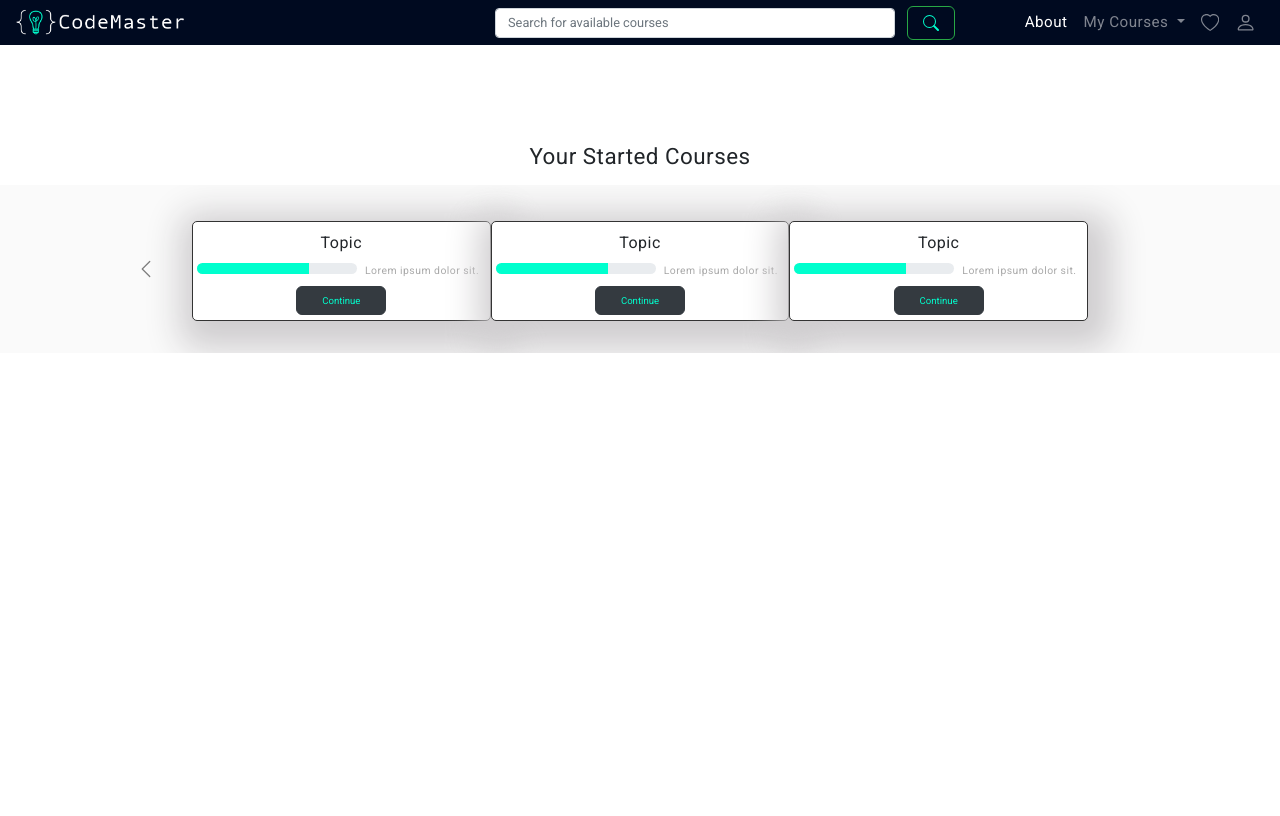
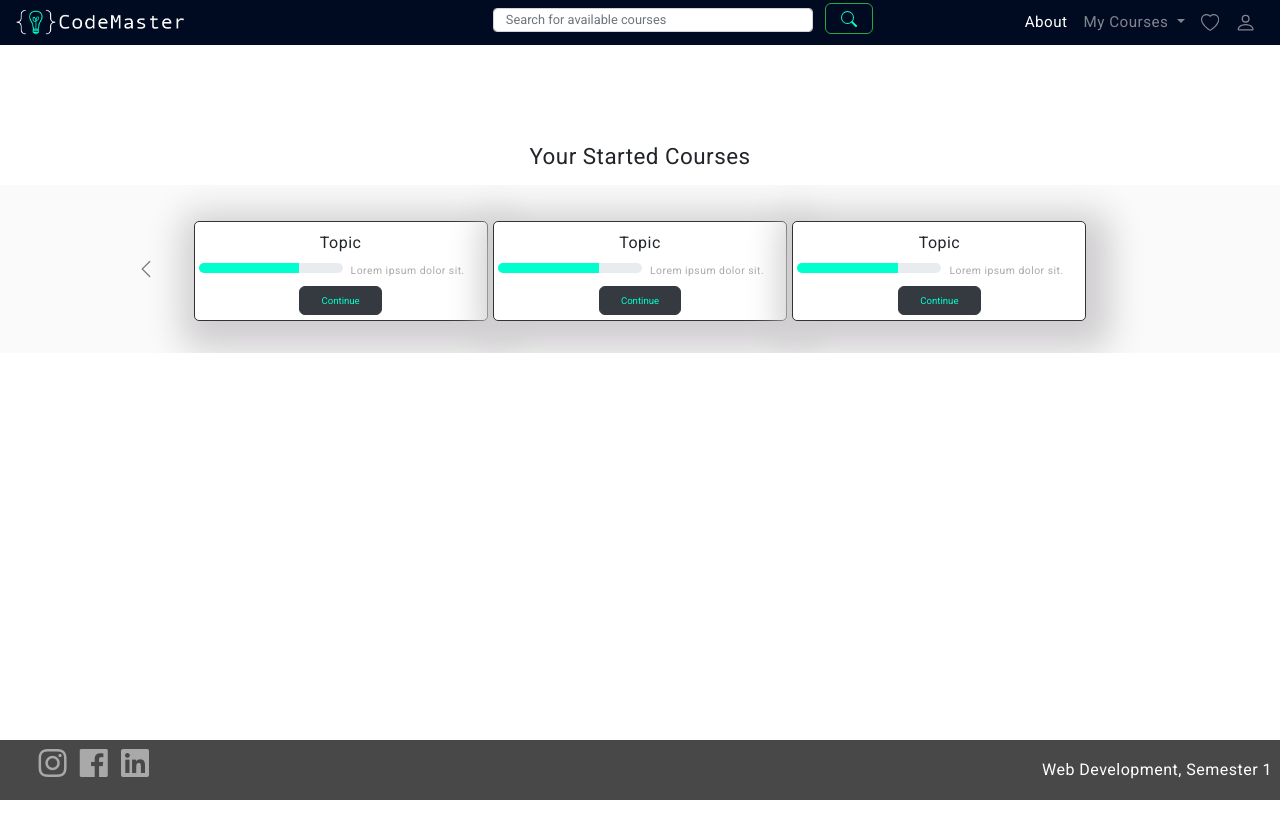
Before and after one commit to ilvalamberte/db_design, a plain HTML site: page db_design_2/index.html in a window 1280 px wide. Drawn offline with nearby package versions, Linux system fonts and the light colour scheme.

Commit message:
Add files via upload

```diff
--- a/db_design_2/index.html
+++ b/db_design_2/index.html
@@ -4,6 +4,7 @@
     <meta charset="UTF-8">
     <meta name="viewport" content="width=device-width, initial-scale=1.0">
     <title>Document</title>
+    <link rel="stylesheet" href="https://use.fontawesome.com/releases/v5.7.2/css/all.css" integrity="sha384-fnmOCqbTlWIlj8LyTjo7mOUStjsKC4pOpQbqyi7RrhN7udi9RwhKkMHpvLbHG9Sr" crossorigin="anonymous">
     <link rel="stylesheet" href="https://stackpath.bootstrapcdn.com/bootstrap/4.3.1/css/bootstrap.min.css" integrity="sha384-ggOyR0iXCbMQv3Xipma34MD+dH/1fQ784/j6cY/iJTQUOhcWr7x9JvoRxT2MZw1T" crossorigin="anonymous">
 
     <link rel="stylesheet" href="https://unpkg.com/tachyons@4.12.0/css/tachyons.min.css"/>
@@ -18,15 +19,16 @@
 <body>
 
 <div class="flex flex-column justify-between">
-    <nav class="navbar navbar-expand-lg navbar-dark fixed-top bgBlue">
+    <nav class="navbar navbar-expand-lg navbar-dark fixed-top bgBlue w-100">
 
 
-            <a class="navbar-brand" href="#"><img src="img/logo_1.png" width="170px" height="33px" alt=""></a>
+            <a class="navbar-brand w-40" href="#"><img src="img/logo_1.png" width="170px" height="33px" alt=""></a>
             <button class="navbar-toggler" type="button" data-toggle="collapse" data-target="#navbarSupportedContent" aria-controls="navbarSupportedContent" aria-expanded="false" aria-label="Toggle navigation">
               <span class="navbar-toggler-icon"></span>
             </button>
 
 
+          <div class="w-60 flex flex-row">
             <form class="form-inline my-2 my-lg-0 dn db-ns">
                 <input class="form-control mr-sm-2" type="search" placeholder="Search for available courses" aria-label="Search" id="formContr">
                 <button class="btn btn-outline-success my-2 my-sm-0" id="srchBtn" type="submit"><svg class="bi bi-search" width="1em" height="1em" viewBox="0 0 16 16" fill="currentColor" xmlns="http://www.w3.org/2000/svg">
@@ -107,7 +109,7 @@
 
               </ul>
 
-
+            </div>
 
 
       </nav>
@@ -292,7 +294,7 @@
       </div>
 
       <div class="db dn-ns">
-        <div class="ma1 container1 ml4">
+        <div class="container2 dib">
           <h1 class="f4 tc">Topic</h1>
 
           <div class="flex flex-row">
@@ -321,13 +323,36 @@
 
 
 
-      <footer class="footer">
-        <div class="container text-center">
-          <span class="footer-text">Copyright © 2020 | All Rights Reserved</span>
-        </div>
-      </footer>
 
     </div>
+
+
+    <footer class="footer">
+      <div class="text-center w-100 flex flex-row">
+    <div class="w-30 ml4">
+          <div class="icons flex flex-row">
+            <a href="#">
+                <i class="fab fa-instagram fa-2x"></i>
+            </a>
+            <a href="#">
+                <i class="fab fa-facebook fa-2x"></i>
+            </a>
+            <a href="#">
+                <i class="fab fa-linkedin fa-2x"></i>
+            </a>
+
+          </div>
+
+        </div>
+        <div class="w-70">
+          <div class="mr2 tr">
+         <p class="white f5">Web Development, Semester 1</p>
+          </div>
+
+        </div>
+
+      </div>
+    </footer>
   </div>
 
 </body>
--- a/db_design_2/sheet.css
+++ b/db_design_2/sheet.css
@@ -16,17 +16,39 @@ body {
 
 #formContr {
 
-    width: 400px;
-    margin-left: 293px;
-    height: 30px;
+    width: 25.000em;
+    left: 60%;
+    height: 1.875em;
     font-size: 0.8em;
+    margin-top: 0.2em;
 }
 
 .container1 {
 
 
-    width: 310px;
-    height: 100px;
+    width: 18.375em;
+    height: 6.250em;
+    margin-right: 0.1em;
+    margin-left: 0.1em;
+
+
+background: #FFFFFF;
+/* Gray 1 */
+
+border: 0.3px solid #333333;
+box-sizing: border-box;
+border-radius: 5px;
+-webkit-box-shadow: 6px 10px 35px 18px rgba(207,205,207,1);
+-moz-box-shadow: 6px 10px 35px 18px rgba(207,205,207,1);
+box-shadow: 6px 10px 35px 18px rgba(207,205,207,1);
+}
+
+.container2 {
+
+
+    width: 18.375em;
+    height: 6.250em;
+
 
 
 background: #FFFFFF;
@@ -41,8 +63,8 @@ box-shadow: 6px 10px 35px 18px rgba(207,205,207,1);
 }
 
 .progress {
-    width: 160px;
-    height: 11px;
+    width: 12.000em;
+    height: 0.9em;
     border-radius: .5rem;
 }
 
@@ -68,7 +90,7 @@ box-shadow: 6px 10px 35px 18px rgba(207,205,207,1);
     background-color: #00FFCE;
 }
 .btn {
-    width: 90px;
+    width: 8.625em;
     color: #00FFCE;
     border-radius: 6px;
    height: 80%;
@@ -77,12 +99,16 @@ box-shadow: 6px 10px 35px 18px rgba(207,205,207,1);
    margin-top: 4px;
 
 }
-
+.form-inline {
+    margin-left: -2em;
+    margin-top: 3%;
+}
 
 #srchBtn {
 
 width: 3em;
-padding: 0.1rem;
+padding: 0rem;
+margin-top: 0.2em;
 
 }
 
@@ -122,7 +148,7 @@ padding: 0.1rem;
 
 
   .navbar {
-      height: 45px;
+      height: 2.813em;
   }
 .dropdown-menu {
     background-color: black;
@@ -164,3 +190,17 @@ font-size: 0.95rem;
 h1 {
     font-size: 1.4em;
 }
+
+.icons {
+
+ }
+.icons a {
+    padding-left: 0.4rem;
+    padding-right: 0.4rem;
+    color: darkgray;
+    text-decoration: none;
+ }
+.icons a:hover {
+    color: #00FFCE;
+    transition: all 0.7s ease-out;
+  text-decoration: none; }
```
